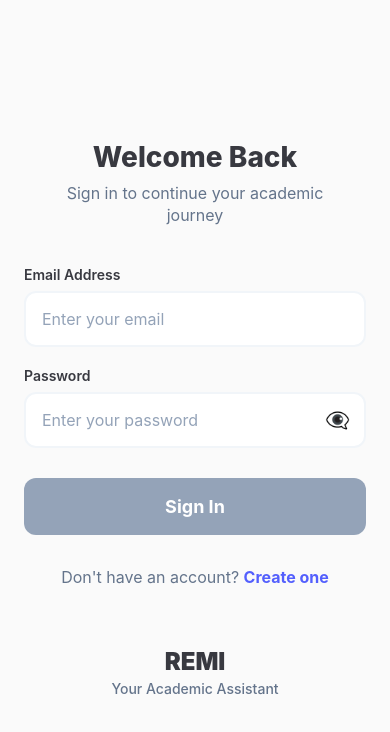
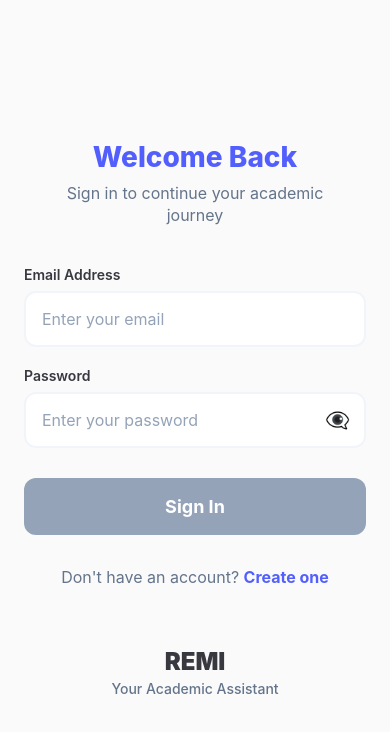
Before and after one commit to Demma22/REMI-APP, a React Native app: screen /Login in a window 390 px wide. Shown: the top 732 px of the page. Built offline with nearby package versions, Linux system fonts and the light colour scheme; no server answers.

Commit message:
Updated Title to blue on Login and Sign Up

```diff
--- a/screens/auth/LoginScreen.js
+++ b/screens/auth/LoginScreen.js
@@ -267,7 +267,7 @@ const styles = StyleSheet.create({
   title: {
     fontSize: 28,
     fontWeight: "800",
-    color: "#383940",
+    color: "#535FFD",
     marginBottom: 8,
     marginTop: 60,
     textAlign: 'center',
--- a/screens/auth/SignupScreen.js
+++ b/screens/auth/SignupScreen.js
@@ -285,7 +285,7 @@ const styles = StyleSheet.create({
   title: {
     fontSize: 28,
     fontWeight: "800",
-    color: "#383940",
+    color: "#535FFD",
     marginBottom: 8,
     marginTop: 50,
     textAlign: 'center',
```
